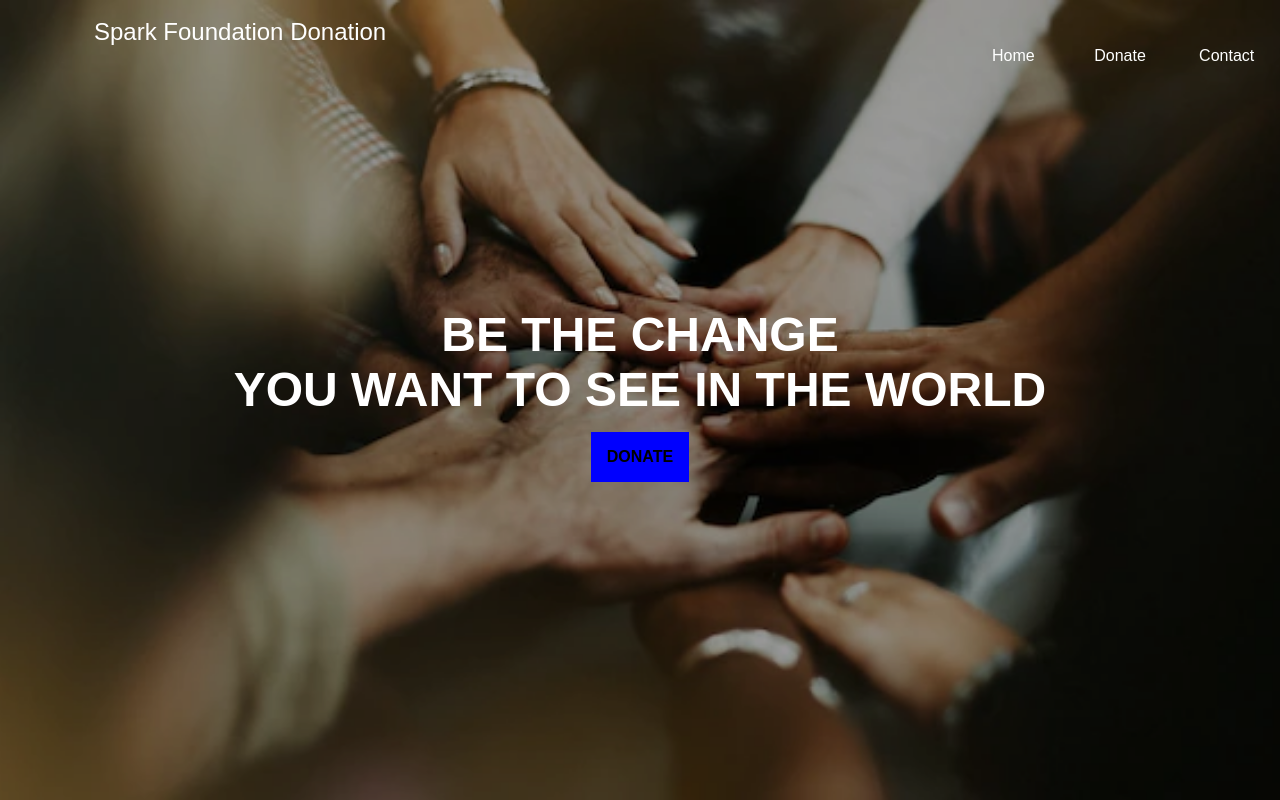
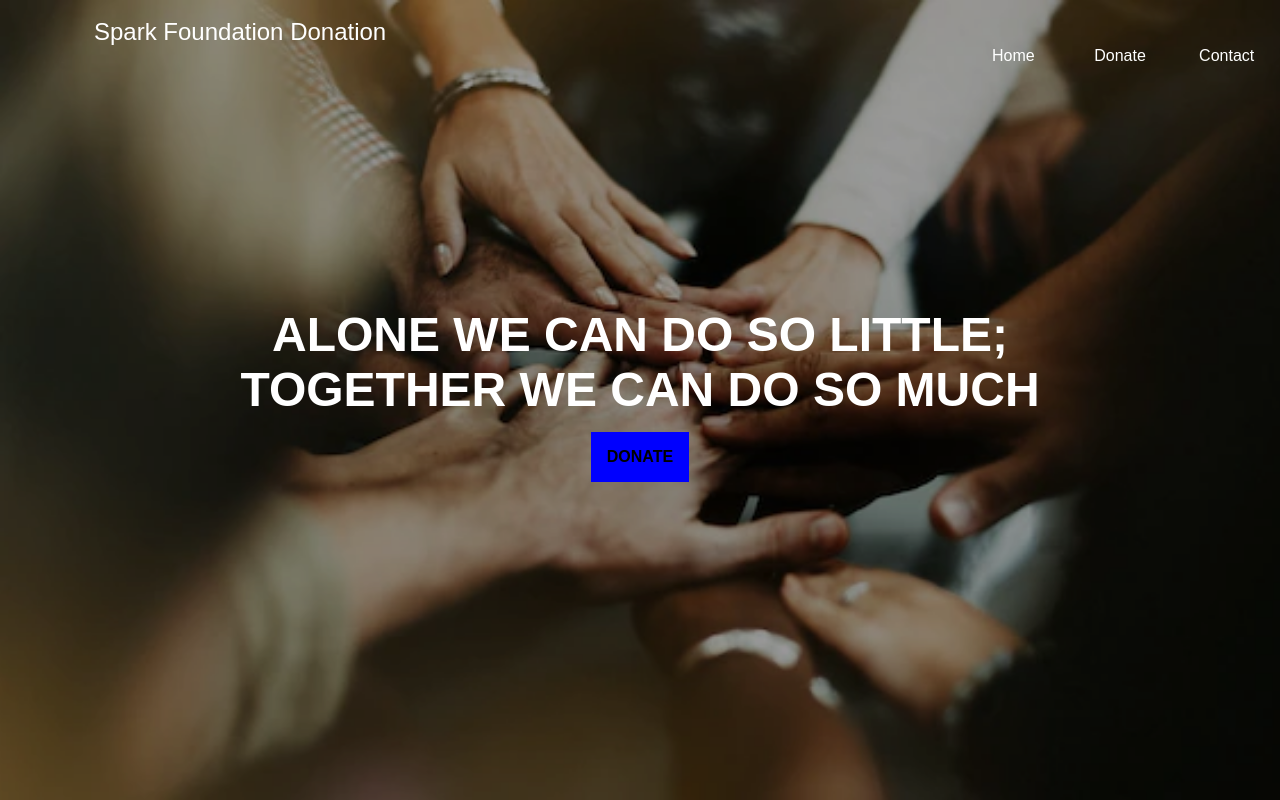
Before and after one commit to smashysubash/payment-gateway-integration, a plain HTML site: page index.html in a window 1280 px wide. Drawn offline with Linux system fonts and the light colour scheme.

Commit message:
Update index.html

```diff
--- a/index.html
+++ b/index.html
@@ -23,7 +23,7 @@
     </header>
     <main>
         <section class="first">
-            <h1 class="first-heading animate">BE THE CHANGE<br> YOU WANT TO SEE IN THE WORLD</h1>
+            <h1 class="first-heading animate">ALONE WE CAN DO SO LITTLE;<br> TOGETHER WE CAN DO SO MUCH</h1>
             <a id="donate" href="./dir/donate.html">
                 DONATE
             </a>
```
